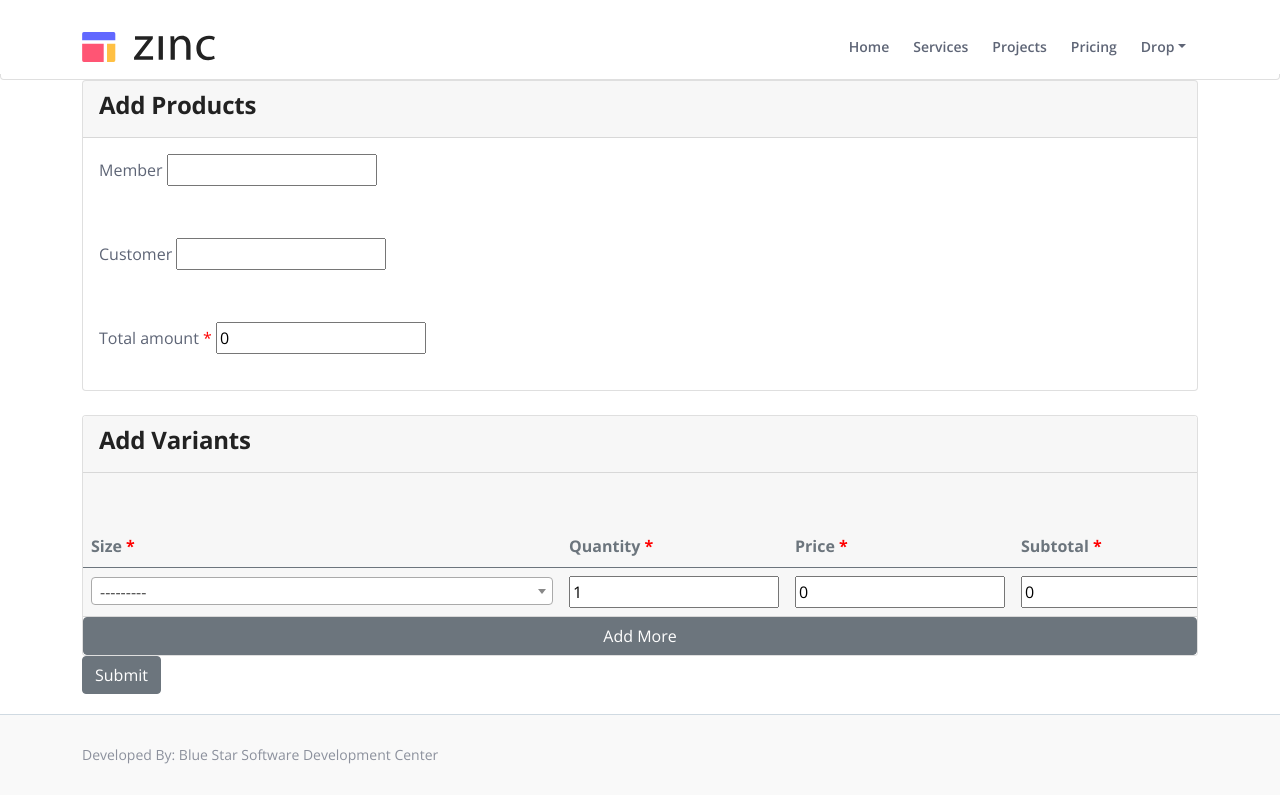
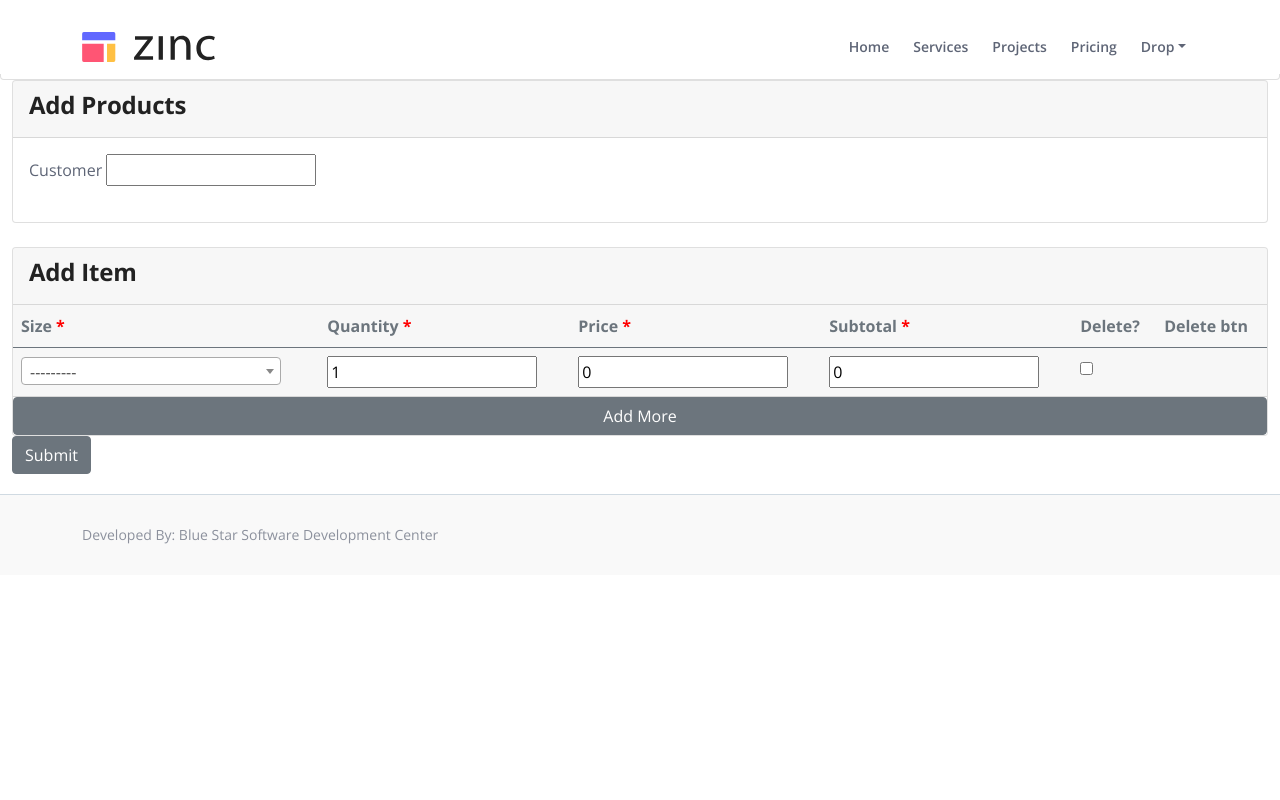
Before and after one commit to ThetNaingTunVenus/happy3, a Django app: page /create/ in a window 1280 px wide. Run offline with Django 5.2, Linux system fonts and the light colour scheme; data comes from the database, SQL or seed files in the repository; both versions use the stored data as it was after the commit; some libraries are stand-ins or nearby versions.

Commit message:
add invoice fun change

```diff
--- a/mysite/myapp/forms.py
+++ b/mysite/myapp/forms.py
@@ -4,7 +4,7 @@
 class invoicedetailform(forms.ModelForm):
     class Meta:
         model = invoicedetail
-        fields = '__all__'
+        fields = ['customer']
         # widgets = {
 
 class invoiceitemform(forms.ModelForm):
@@ -12,7 +12,7 @@
         model = invoiceitem
         fields = '__all__'
         widgets = {
-            'item':forms.Select(attrs={'class':' itemselect', 'width':'300px'}),
+            'item':forms.Select(attrs={'class':' itemselect col-md-8'}),
         }
 
 
--- a/mysite/myapp/models.py
+++ b/mysite/myapp/models.py
@@ -2,7 +2,7 @@
 from django.contrib.auth.models import User
 # Create your models here.
 class item(models.Model):
-    itemname = models.CharField(max_length=550,blank=True, null=True)
+    itemname = models.CharField(max_length=255,blank=True, null=True)
     slug = models.CharField(max_length=255, blank=True, null=True)
     photo = models.ImageField(upload_to='', blank=True, null=True)
     category = models.CharField(max_length=225)
--- a/mysite/templates/invoice_create_update.html
+++ b/mysite/templates/invoice_create_update.html
@@ -5,7 +5,7 @@
 {% block content %}
 
 
-<form enctype="multipart/form-data" class="container" method="post" id="product_form">
+<form enctype="multipart/form-data" class="container-fluid" method="post" id="product_form">
     {% csrf_token %}
     <!-- main form start --- in our case product form -->
     <div class="card">
@@ -52,7 +52,7 @@
         </script>
         <div class="table-responsive card mt-4">
             <div class="card-header card-header-secondary">
-                <h4 class="card-title">Add Variants</h4>
+                <h4 class="card-title">Add Item</h4>
             </div>
             <table class="table card-header">
                 <thead class="text-secondary">
@@ -61,7 +61,7 @@
                     <th>Price <span style="color: red;" class="required">*</span></th>
                     <th>Subtotal <span style="color: red;" class="required">*</span></th>
                     <th>Delete?</th>
-                    <th>Custom Delete btn</th>
+                    <th>Delete btn</th>
                 </thead>
                 <tbody id="item-variants">  <!-- id="item-inlineformsetname" -->
                     <!-- formset non forms errors -->
```
Also changed, not shown: README.md, mysite/db.sqlite3, mysite/myapp/migrations/0005_alter_item_itemname.py (added).
